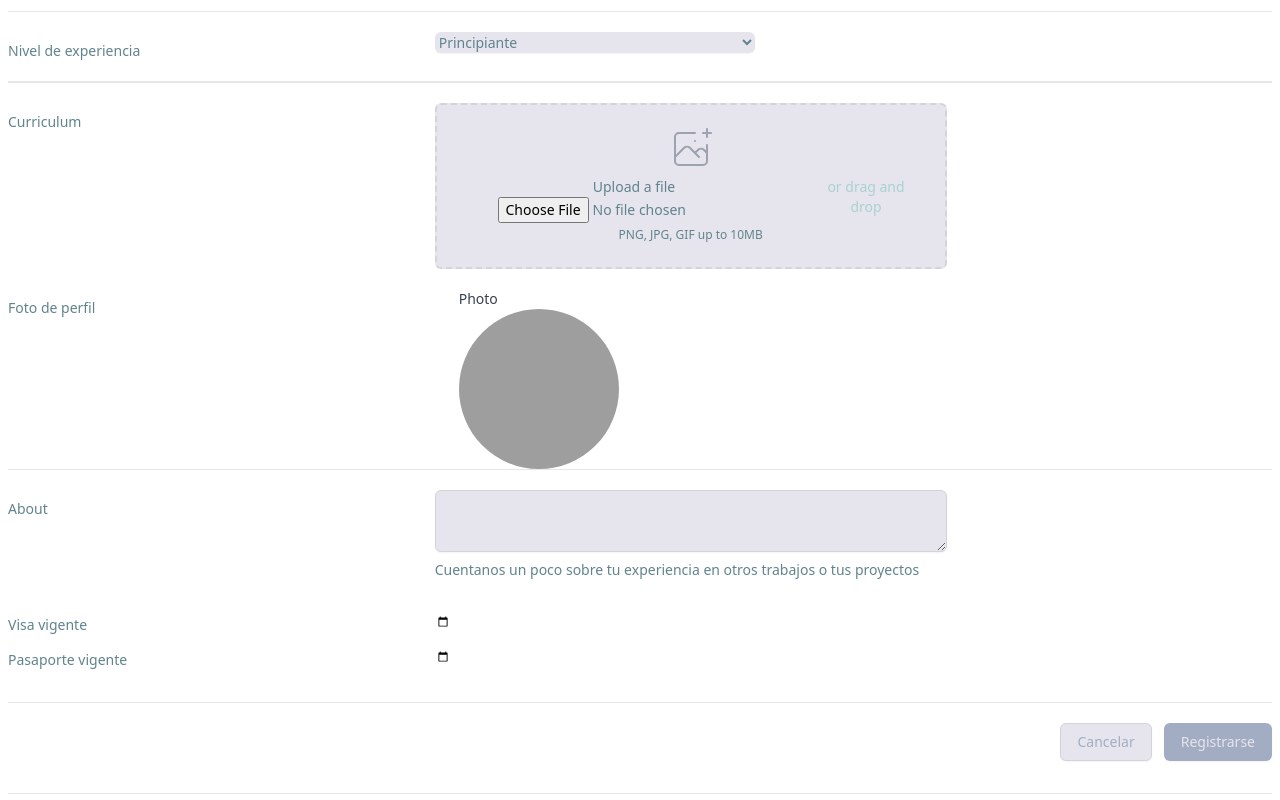
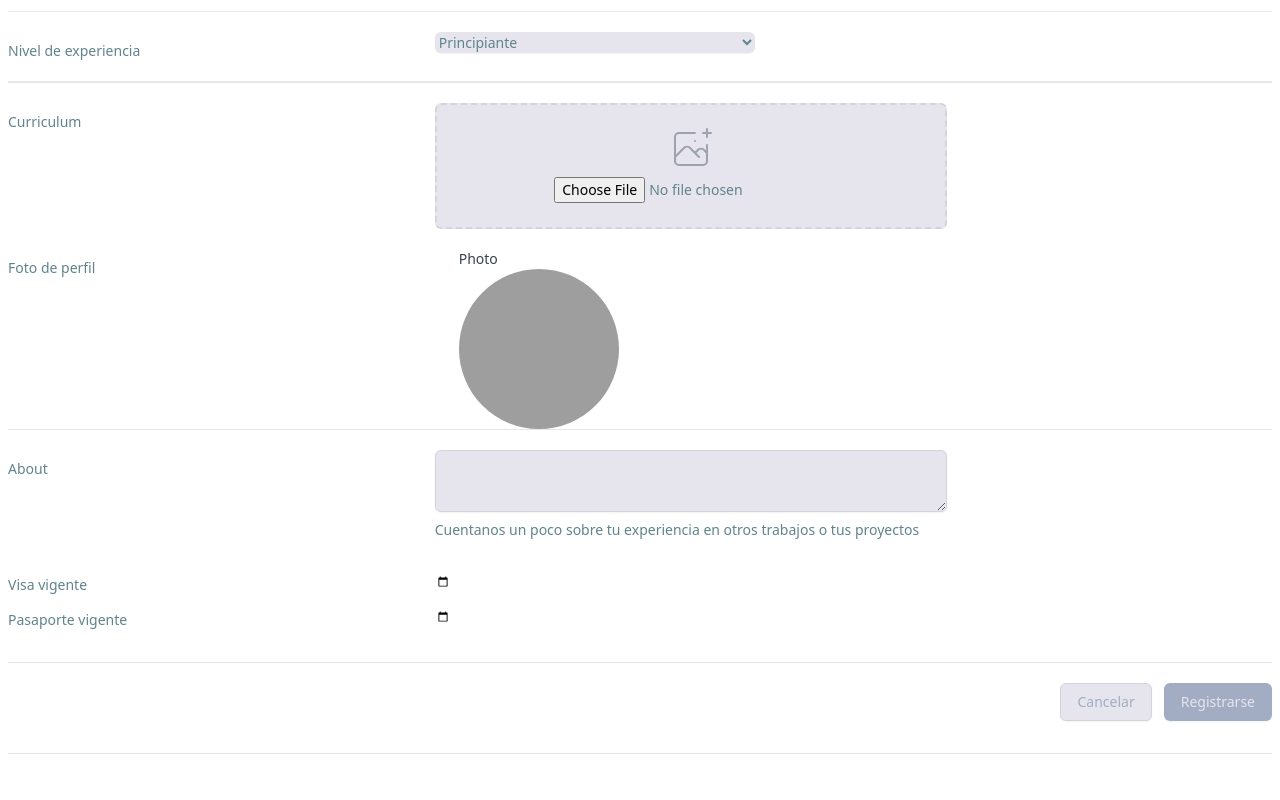
Before and after one commit to ferstormblessed/ijalti-webapp, a Next.js app: page /dashboard in a window 1280 px wide. Shown: the part 1504-2304 px from the top of the page. After the commit the page ends 2266 px from the top, so only its background shows below. Built offline with nearby package versions, Linux system fonts and the light colour scheme; no server answers; grey boxes are pictures that could not be loaded.

Commit message:
placeinfo

```diff
--- a/components/userForm.tsx
+++ b/components/userForm.tsx
@@ -589,15 +589,11 @@ function UserForm() {
                           htmlFor="file-upload"
                           className="relative cursor-pointer rounded-md font-medium text-primary hover:text-secondary focus-within:outline-none focus-within:ring-2 focus-within:ring-offset-2 focus-within:ring-indigo-500"
                         >
-                          <span>Upload a file</span>
+
                           <UploadingFile setFileUri={setFileUri} />
                         </label>
-                        <p className="pl-1 text-secondary">or drag and drop</p>
+
                       </div>
-                      <p className="text-xs text-primary">
-                        PNG, JPG, GIF up to 10MB
-                      </p>
-                      {fileUri && <a href={fileUri}>Open file</a>}
                     </div>
                   </div>
                 </div>
```
